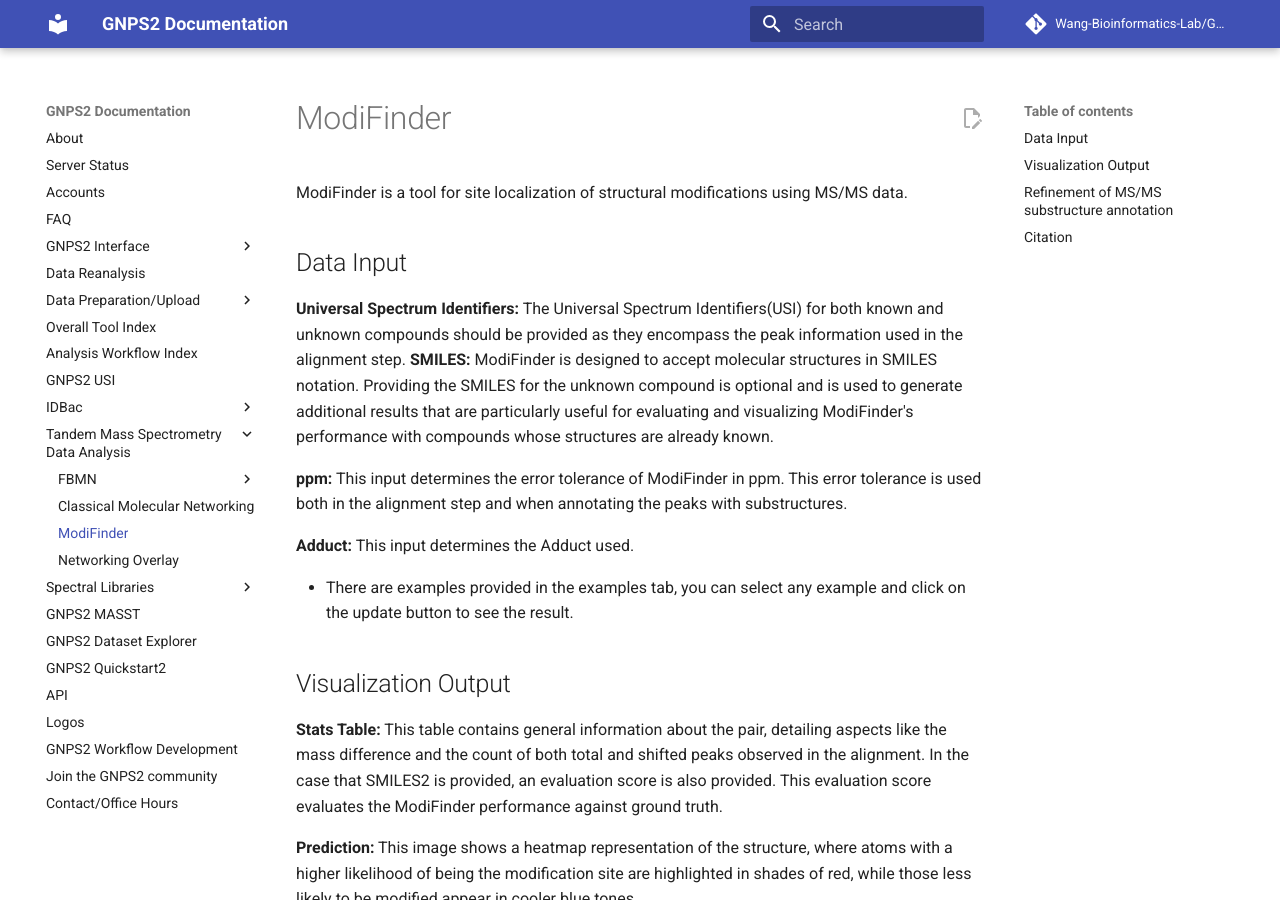
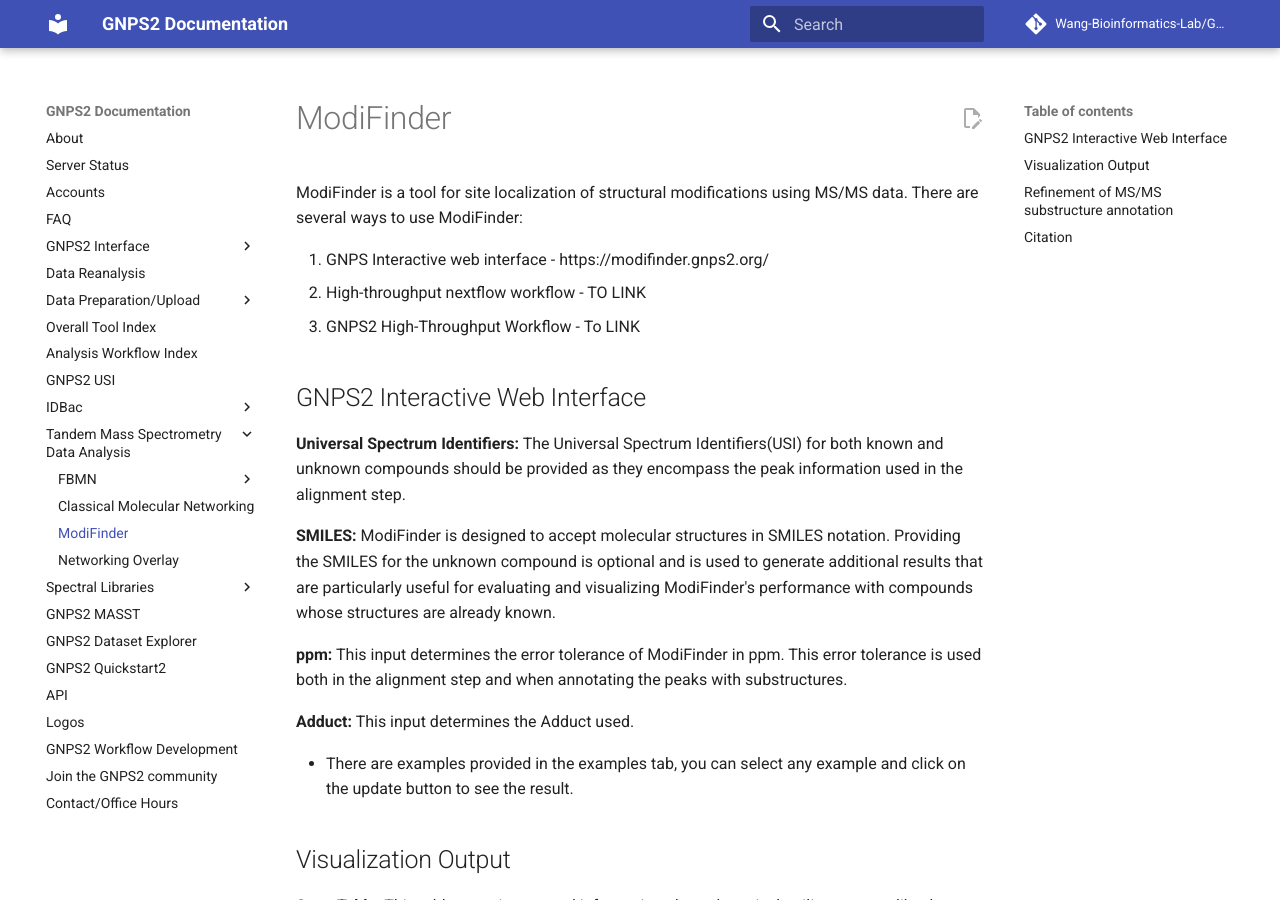
Before and after one commit to Wang-Bioinformatics-Lab/GNPS2_Documentation, an MkDocs documentation site: the page built from docs/modifinder.md, in a window 1280 px wide and 900 px high. Built offline with MkDocs 1.6.1 and Material for MkDocs 9.7.7, drawn with Linux system fonts in a browser that asks for light colours; comment, search, counter and statistics services are not loaded.

Commit message:
Update modifinder.md

```diff
--- a/docs/modifinder.md
+++ b/docs/modifinder.md
@@ -1,8 +1,14 @@
 
-ModiFinder is a tool for site localization of structural modifications using MS/MS data.
+ModiFinder is a tool for site localization of structural modifications using MS/MS data. There are several ways to use ModiFinder:
 
-## Data Input
+1. GNPS Interactive web interface - https://modifinder.gnps2.org/
+2. High-throughput nextflow workflow - TO LINK
+3. GNPS2 High-Throughput Workflow - To LINK
+
+## GNPS2 Interactive Web Interface
+
 **Universal Spectrum Identifiers:** The Universal Spectrum Identifiers(USI) for both known and unknown compounds should be provided as they encompass the peak information used in the alignment step.
+
 **SMILES:** ModiFinder is designed to accept molecular structures in SMILES notation. Providing the SMILES for the unknown compound is optional and is used to generate additional results that are particularly useful for evaluating and visualizing ModiFinder's performance with compounds whose structures are already known.
 
 **ppm:** This input determines the error tolerance of ModiFinder in ppm. This error tolerance is used both in the alignment step and when annotating the peaks with substructures.
```
